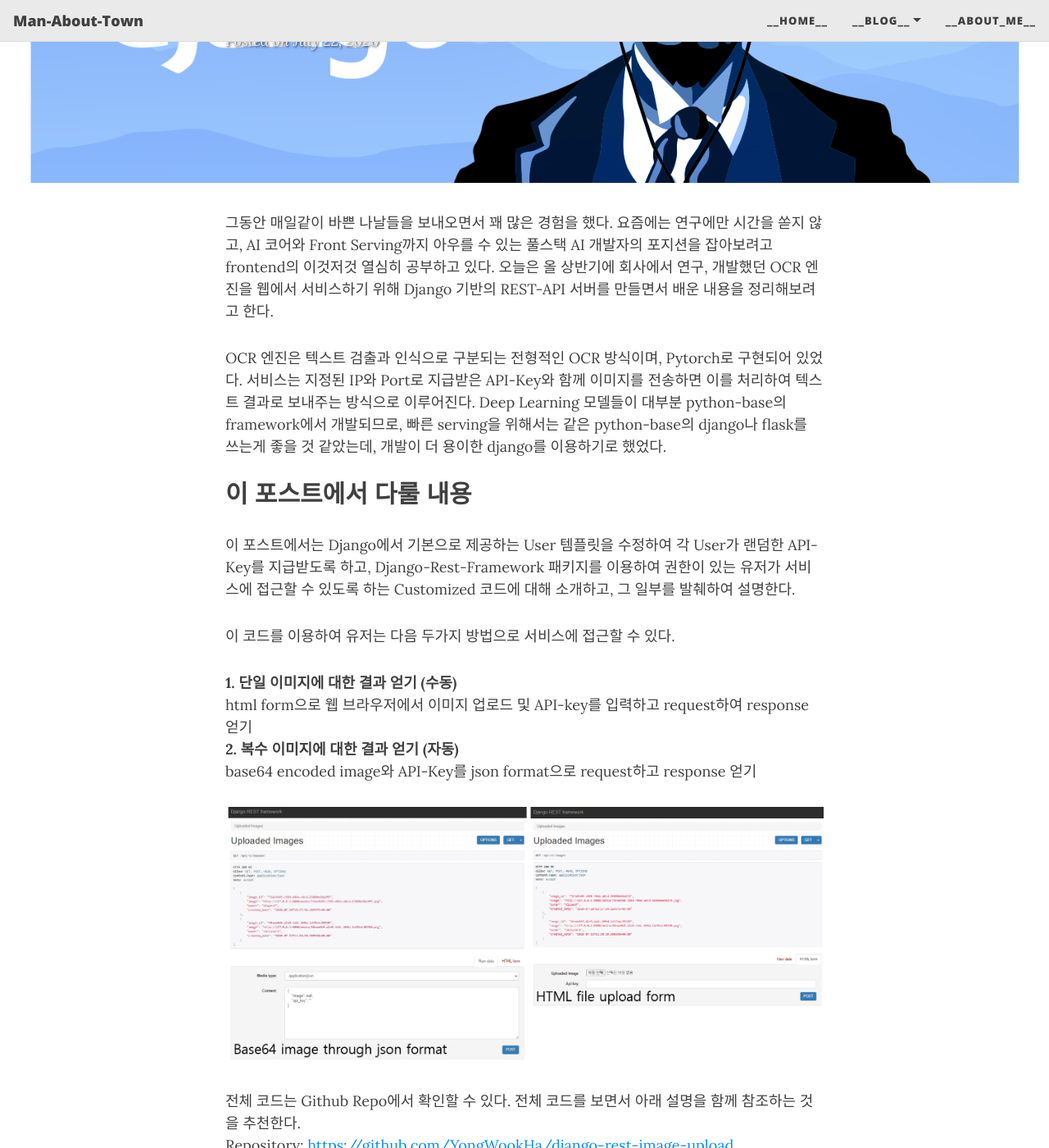
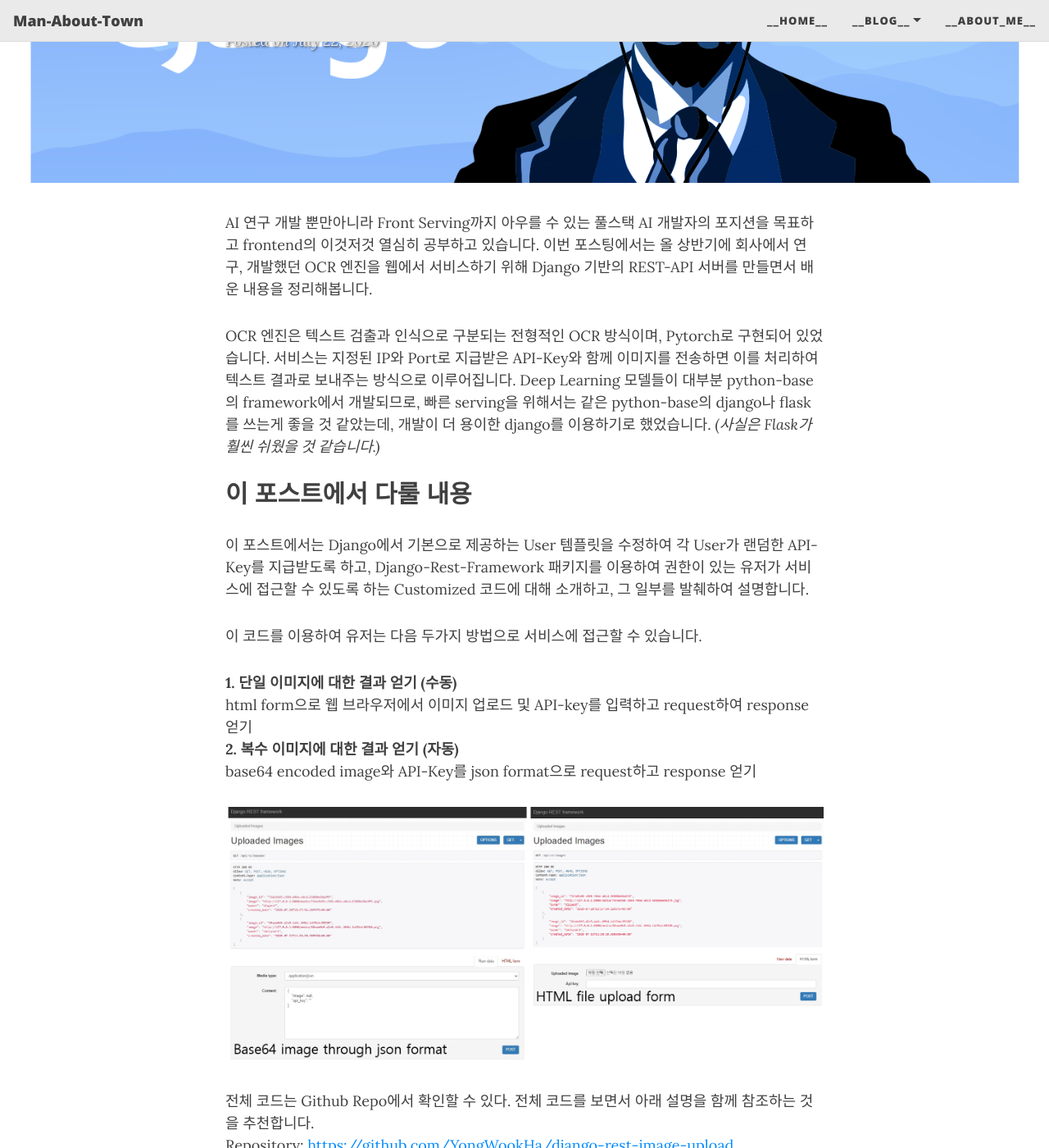
Before and after one commit to YongWookHa/yongwookha.github.io, a Jekyll site: the page built from collections/_Study/2020-07-22-Django-REST-API-Framework.md, in a window 1280 px wide and 1400 px high, scrolled down 320 px. Shown: the whole window at 82% size. Built offline with Jekyll 4.4.1, drawn with Linux system fonts in a browser that asks for light colours; nearby versions of some CDN libraries; some web fonts are replaced; comment, search, counter and statistics services are not loaded; some of the changed text lies outside the part shown.

Commit message:
init update

````diff
--- a/collections/_Study/2020-07-22-Django-REST-API-Framework.md
+++ b/collections/_Study/2020-07-22-Django-REST-API-Framework.md
@@ -7,14 +7,14 @@ cover-img: /assets/img/django.jpg
 comments: true
 ---
 
-그동안 매일같이 바쁜 나날들을 보내오면서 꽤 많은 경험을 했다. 요즘에는 연구에만 시간을 쏟지 않고, AI 코어와 Front Serving까지 아우를 수 있는 풀스택 AI 개발자의 포지션을 잡아보려고 frontend의 이것저것 열심히 공부하고 있다. 오늘은 올 상반기에 회사에서 연구, 개발했던 OCR 엔진을 웹에서 서비스하기 위해 Django 기반의 REST-API 서버를 만들면서 배운 내용을 정리해보려고 한다.
+AI 연구 개발 뿐만아니라 Front Serving까지 아우를 수 있는 풀스택 AI 개발자의 포지션을 목표하고 frontend의 이것저것 열심히 공부하고 있습니다. 이번 포스팅에서는 올 상반기에 회사에서 연구, 개발했던 OCR 엔진을 웹에서 서비스하기 위해 Django 기반의 REST-API 서버를 만들면서 배운 내용을 정리해봅니다.
 
-OCR 엔진은 텍스트 검출과 인식으로 구분되는 전형적인 OCR 방식이며, Pytorch로 구현되어 있었다. 서비스는 지정된 IP와 Port로 지급받은 API-Key와 함께 이미지를 전송하면 이를 처리하여 텍스트 결과로 보내주는 방식으로 이루어진다. Deep Learning 모델들이 대부분 python-base의 framework에서 개발되므로, 빠른 serving을 위해서는 같은 python-base의 django나 flask를 쓰는게 좋을 것 같았는데, 개발이 더 용이한 django를 이용하기로 했었다.
+OCR 엔진은 텍스트 검출과 인식으로 구분되는 전형적인 OCR 방식이며, Pytorch로 구현되어 있었습니다. 서비스는 지정된 IP와 Port로 지급받은 API-Key와 함께 이미지를 전송하면 이를 처리하여 텍스트 결과로 보내주는 방식으로 이루어집니다. Deep Learning 모델들이 대부분 python-base의 framework에서 개발되므로, 빠른 serving을 위해서는 같은 python-base의 django나 flask를 쓰는게 좋을 것 같았는데, 개발이 더 용이한 django를 이용하기로 했었습니다. _(사실은 Flask가 훨씬 쉬웠을 것 같습니다.)_
 
 ## 이 포스트에서 다룰 내용
-이 포스트에서는 Django에서 기본으로 제공하는 User 템플릿을 수정하여 각 User가 랜덤한 API-Key를 지급받도록 하고, Django-Rest-Framework 패키지를 이용하여 권한이 있는 유저가 서비스에 접근할 수 있도록 하는 Customized 코드에 대해 소개하고, 그 일부를 발췌하여 설명한다.
+이 포스트에서는 Django에서 기본으로 제공하는 User 템플릿을 수정하여 각 User가 랜덤한 API-Key를 지급받도록 하고, Django-Rest-Framework 패키지를 이용하여 권한이 있는 유저가 서비스에 접근할 수 있도록 하는 Customized 코드에 대해 소개하고, 그 일부를 발췌하여 설명합니다.
 
-이 코드를 이용하여 유저는 다음 두가지 방법으로 서비스에 접근할 수 있다.
+이 코드를 이용하여 유저는 다음 두가지 방법으로 서비스에 접근할 수 있습니다.
 
 **1. 단일 이미지에 대한 결과 얻기 (수동)**
 html form으로 웹 브라우저에서 이미지 업로드 및 API-key를 입력하고 request하여 response 얻기
@@ -24,17 +24,17 @@ base64 encoded image와 API-Key를 json format으로 request하고 response 얻
 ![](/assets/img/django-rest-framework.png)
 
 
-전체 코드는 Github Repo에서 확인할 수 있다. 전체 코드를 보면서 아래 설명을 함께 참조하는 것을 추천한다.
+전체 코드는 Github Repo에서 확인할 수 있다. 전체 코드를 보면서 아래 설명을 함께 참조하는 것을 추천합니다.
 Repository: [https://github.com/YongWookHa/django-rest-image-upload](https://github.com/YongWookHa/django-rest-image-upload)
 
 #### 주의 사항
-> -Github Repo가 업데이트 됨에 의해, 본 포스팅의 코드와는 약간의 차이가 있을 수 있다.
-> -django 유저들이 만든 API-key 관련 패키지들이 있으니 비교하여 사용하자.
-> -본 코드는 API-key에 대한 암호화 등의 몇가지 중요 기능이 적용되지 않은 코드임에 유의하자.
+> -Github Repo가 업데이트 됨에 의해, 본 포스팅의 코드와는 약간의 차이가 있을 수 있습니다.
+> -django 유저들이 만든 API-key 관련 패키지들이 있으니 비교하여 사용합니다.
+> -본 코드는 API-key에 대한 암호화 등의 몇가지 중요 기능이 적용되지 않은 코드임에 유의합니다.
 
 ## 코드 설명
 
-다시 한번 언급하지만, 아래는 **일부** 코드들에 대한 설명이며, 전체 코드를 함께 참조하기를 당부한다.
+다시 한번 언급하지만, 아래는 **일부** 코드들에 대한 설명이며, 전체 코드를 함께 참조하기를 당부합니다.
 
 ---
 
@@ -47,7 +47,7 @@ urlpatterns = [
     url(r'^api/v1/', include(('imageupload_rest.urls', 'imageupload_rest'), namespace='api')),
 ]
 ```
-`backend_app`에서는 전체 서버에 대한 설정을 담당한다. 대부분의 설정은 `settings.py`에서 작성되며, `urls.py`에서는 url 설정을 따로 담당한다.  `127.0.0.1/8000`을 로컬 주소라고 할 때, 위 코드가 나타내는 것은 다음과 같다.
+`backend_app`에서는 전체 서버에 대한 설정을 담당합니다. 대부분의 설정은 `settings.py`에서 작성되며, `urls.py`에서는 url 설정을 따로 담당합니다.  `127.0.0.1/8000`을 로컬 주소라고 할 때, 위 코드가 나타내는 것은 다음과 같습니다.
 - `127.0.0.1/8000/`으로 접속 -> `imageupload_frontend/urls.py`를 참조하여 서비스로 연결
 - `127.0.0.1/8000/admin`으로 접속 -> `admin`(django 기본 서비스)으로 연결
 - `127.0.0.1/8000/api/v1`으로 접속 -> `imageupload_rest/urls.py`를 참조하여 서비스로 연결
@@ -72,7 +72,7 @@ urlpatterns = [
 `127.0.0.1/8000/api/v1/images`로 접속하면 `UploadImagesViewSet`으로 연결
 `127.0.0.1/8000/api/v1/base64`로 접속해도 `UploadImagesViewSet`으로 연결
 
-사용자가 `127.0.0.1/8000/api/v1/images`와 `127.0.0.1/8000/api/v1/base64`에서 `get` request를 하면 UploadedImagesViewSet의 `list` method로 연결하고 `post` request를 하면 각각 `post_images`와 `post_base64` method(이후 설명)로 연결한다.
+사용자가 `127.0.0.1/8000/api/v1/images`와 `127.0.0.1/8000/api/v1/base64`에서 `get` request를 하면 UploadedImagesViewSet의 `list` method로 연결하고 `post` request를 하면 각각 `post_images`와 `post_base64` method(이후 설명)로 연결합니다.
 
 ---
 
@@ -88,7 +88,7 @@ class User(AbstractUser):
     def __str__(self):
         return self.username
 ```
-Django가 제공하는 기본 User 모델에서 `api_key` feature만 추가한다. `default`와 `editable`인자를 위와 같이 설정하므로써, User 생성시에 최초 1회 API-key가 발급되고, 이는 변경되지 않는다.
+Django가 제공하는 기본 User 모델에서 `api_key` feature만 추가합니다. `default`와 `editable`인자를 위와 같이 설정하므로써, User 생성시에 최초 1회 API-key가 발급되고, 이는 변경되지 않습니다.
 
 #### imageupload/models.py
 ```python
@@ -102,13 +102,13 @@ class UploadedImage(models.Model):
     owner = models.ForeignKey(settings.AUTH_USER_MODEL, on_delete=models.CASCADE)
     created_date = models.DateTimeField(auto_now_add=True, editable=False)
 ```
-UploadedImage는 위와 같은 field들을 가진다. `image_id`는 UUID로 생성되고, 이미지의 `filename`은 `image_id`를 참조하여 새로 결정된다.
+UploadedImage는 위와 같은 field들을 가집니다. `image_id`는 UUID로 생성되고, 이미지의 `filename`은 `image_id`를 참조하여 새로 결정됩니다.
 
 ---
 
 ### 🧾 SERIALIZERS
-> *Serializer는 model을 출력할 때, 출력 형식을 어떻게 할지에 대한 설정이다.*
-> *API request의 형식의 validation을 이곳에서 진행한다.*
+> *Serializer는 model을 출력할 때, 출력 형식을 어떻게 할지에 대한 설정입니다.*
+> *API request의 형식의 validation을 이곳에서 진행합니다.*
 
 #### imageupload_rest/serializers.py
 ```python
@@ -128,15 +128,15 @@ class UploadedImageSerializer(serializers.ModelSerializer):
     def get_username(self, obj):
         return obj.owner.username
 ```
-`owner` field는 DB에 owner의 primary key값이 저장되는데, primary key가 아닌, username으로 출력하기 위해 overide한다.
+`owner` field는 DB에 owner의 primary key값이 저장되는데, primary key가 아닌, username으로 출력하기 위해 overide합니다.
 
-`imageupload/models.py`의 `UploadedImage` model class를 보면 `api_key` field가 없는데, API request에서 api_key를 입력받아 User와 연결하기 위해 `write_only` 인자를 이용하여 임시 설정한 `api_key` field를 이용한다. 이렇게 model에 저장되지 않는 field를 이용하는 경우, request에 대한 validate 과정에서 `unexpected field` 오류가 발생하기 때문에, `create` method를 overide하여 `validated_data`에서 `api_key`를 제거해주는 작업을 거쳐야 한다.
+`imageupload/models.py`의 `UploadedImage` model class를 보면 `api_key` field가 없는데, API request에서 api_key를 입력받아 User와 연결하기 위해 `write_only` 인자를 이용하여 임시 설정한 `api_key` field를 이용합니다. 이렇게 model에 저장되지 않는 field를 이용하는 경우, request에 대한 validate 과정에서 `unexpected field` 오류가 발생하기 때문에, `create` method를 overide하여 `validated_data`에서 `api_key`를 제거해주는 작업을 거쳐야 합니다.
 
 ---
 
 ### 📺 VIEWSETS
-> *출력하고 싶은 데이터를 화면에 어떻게 배치할지에 대한 설정이다.*
-> *API request가 validate하다면, model instance를 생성하고 저장하는 것을 이곳에서 진행한다.*
+> *출력하고 싶은 데이터를 화면에 어떻게 배치할지에 대한 설정입니다.*
+> *API request가 validate하다면, model instance를 생성하고 저장하는 것을 이곳에서 진행합니다.*
 
 #### imageupload_rest/viewsets.py
 ```python
@@ -166,16 +166,16 @@ class UploadedImagesViewSet(viewsets.ModelViewSet):
 
         return self.create(request)
 ```
-`imageupload_rest/urls.py`에서 `127.0.0.1/8000/api/v1/images`로 접속하여 `post` request를 하면 이 요청을 `post_image` method로 연결한다고 했는데, 이 `post_image` method를 이곳에 선언한다. `UploadedImage` instance의 생성에는 `owner`가 필요한데, 우리는 고유 API-Key로 `owner`를 특정하므로, 이 method에서 `User` object 중에서 request로 들어온 `api_key`를 가진 object를 찾아 그 `User`의 primary key를 request의 `owner` 정보로 입력해준다.
+`imageupload_rest/urls.py`에서 `127.0.0.1/8000/api/v1/images`로 접속하여 `post` request를 하면 이 요청을 `post_image` method로 연결한다고 했는데, 이 `post_image` method를 이곳에 선언합니다. `UploadedImage` instance의 생성에는 `owner`가 필요한데, 우리는 고유 API-Key로 `owner`를 특정하므로, 이 method에서 `User` object 중에서 request로 들어온 `api_key`를 가진 object를 찾아 그 `User`의 primary key를 request의 `owner` 정보로 입력해줍니다.
 
-`post_base64`도 마찬가지로 `127.0.0.1/8000/api/v1/images`에 `post` reqquest를 하는 경우, 이에 base64 encoded image가 들어오는 것으로 간주하고 이를 decode한 후, django의 `ContentFile` method를 이용하여 이미지화하고 저장한다.
+`post_base64`도 마찬가지로 `127.0.0.1/8000/api/v1/images`에 `post` reqquest를 하는 경우, 이에 base64 encoded image가 들어오는 것으로 간주하고 이를 decode한 후, django의 `ContentFile` method를 이용하여 이미지화하고 저장합니다.
 
-이 코드에서는 request에 포함된 이미지를 포함한 정보들을 DB에 저장하기만 하고 저장 결과(`self.create`의 결과)를 return하는데, 사용시에는 입력으로 들어온 이미지에 대한 서비스도 이곳에서 진행하고 결과를 함께 반환하면 된다.
+이 코드에서는 request에 포함된 이미지를 포함한 정보들을 DB에 저장하기만 하고 저장 결과(`self.create`의 결과)를 return하는데, 사용시에는 입력으로 들어온 이미지에 대한 서비스도 이곳에서 진행하고 결과를 함께 반환하면 됩니다.
 
 ---
 
 ### 🔑 ADMIN
-> *관리자 페이지에서 무엇을, 어떻게 볼지 설정하는 부분이다.*
+> *관리자 페이지에서 무엇을, 어떻게 볼지 설정하는 부분입니다.*
 
 #### user_model_customize/admin.py
 ```python
@@ -191,15 +191,15 @@ class CustomUserAdmin(UserAdmin):
         (('Additional Info'),{'fields':('email','groups', 'user_permissions')}),
     )
 ```
-직관적인 코드 구성이므로 내부 주석 설명으로도 충분할 듯하다.
+직관적인 코드 구성이므로 내부 주석 설명으로도 충분할 듯합니다.
 
 #### Admin에서 Model 확인
-DB에 저장될 model 중, admin 페이지에서 확인하길 원하는 데이터가 있다면 `admin.py`에서 admin에 등록하면 된다.
-예를 들어, `imageupload/admin.py`에는 아래와 같은 코드가 포함되어 있다.
+DB에 저장될 model 중, admin 페이지에서 확인하길 원하는 데이터가 있다면 `admin.py`에서 admin에 등록하면 됩니다.
+예를 들어, `imageupload/admin.py`에는 아래와 같은 코드가 포함되어 있습니다.
 ```python
 admin.site.register(UploadedImage)
 ```
 
 ---
 
-부족한 코드이지만, 누군가에게는 도움이 되었으면 좋겠다. 😊
+부족한 코드이지만, 누군가에게는 도움이 되기를 희망합니다. 😊
````
Also changed, not shown: collections/_MachineLearning/2020-02-04-ALBERT-vs-BERT.md (+7 -3 lines), collections/_MachineLearning/2021-01-27-Image-Attention.md (+18 -7 lines), collections/_Study/2019-06-24-householder transform.md (+11 -9 lines).
